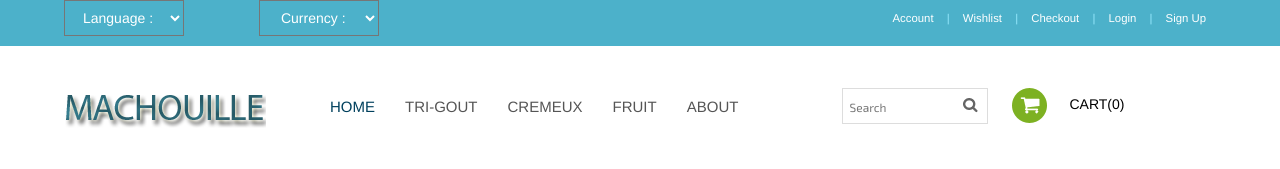
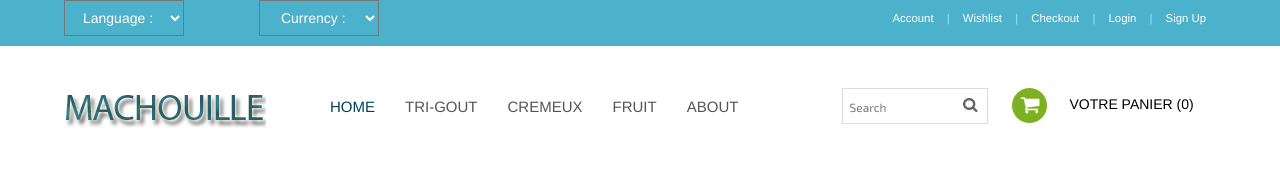
Before and after one commit to Coac/Machouille, a PHP site: page /index.php in a window 1280 px wide. Shown: the top 169 px of the page. Run offline with PHP 8.4, Linux system fonts and the light colour scheme; data comes from the database, SQL or seed files in the repository; some libraries are stand-ins or nearby versions.

Commit message:
some change in the bottom

```diff
--- a/partials/headerBottom.php
+++ b/partials/headerBottom.php
@@ -56,7 +56,7 @@
 			</ul>
 		</li>
 	</ul>
-    <ul class="last"><li><a href="checkout.php">Cart(<?php
+    <ul class="last"><li><a href="checkout.php">Votre Panier (<?php
 
 				if(isset($_SESSION["order"])){
 					echo count($_SESSION["order"]);
```
